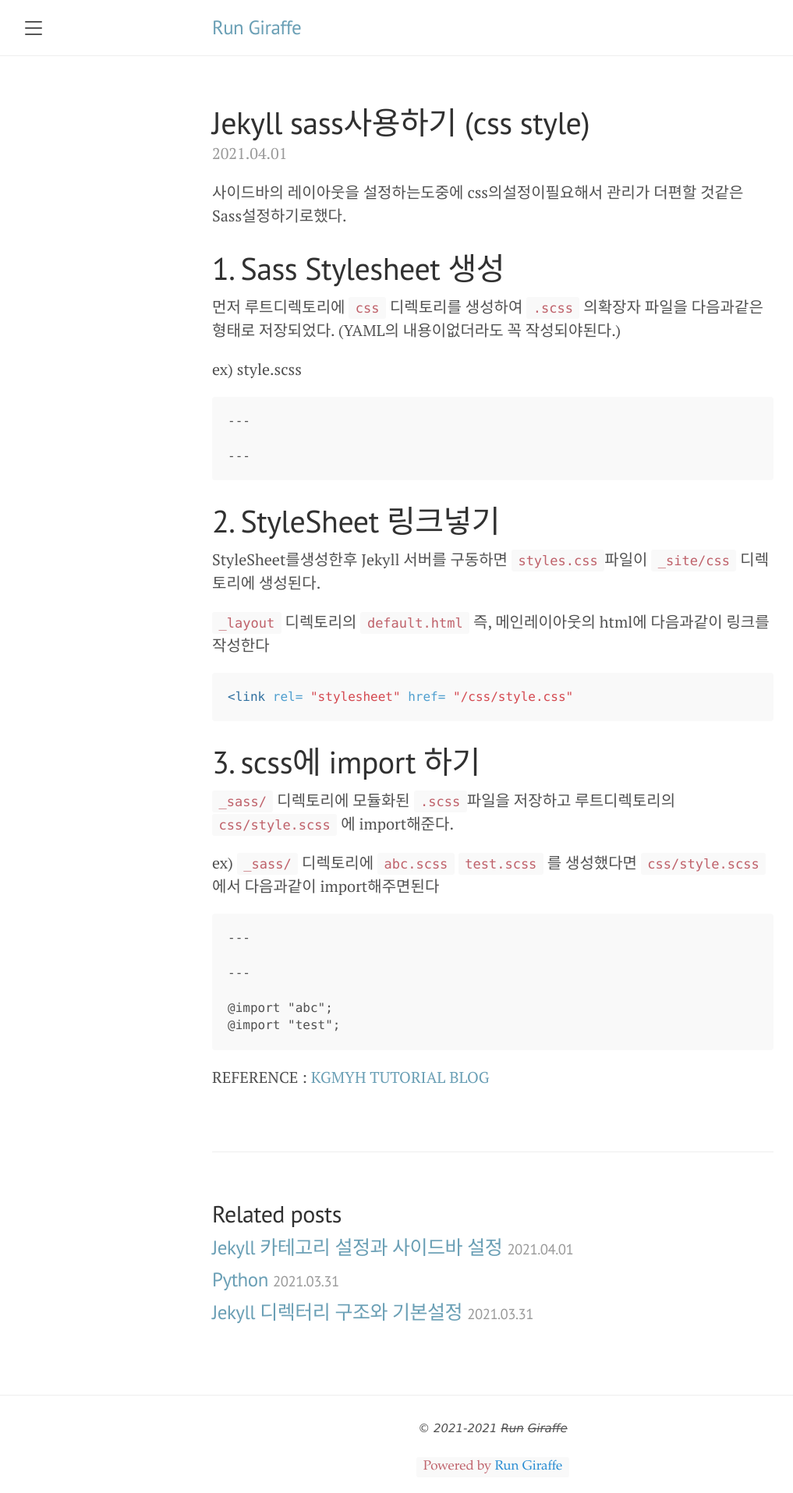
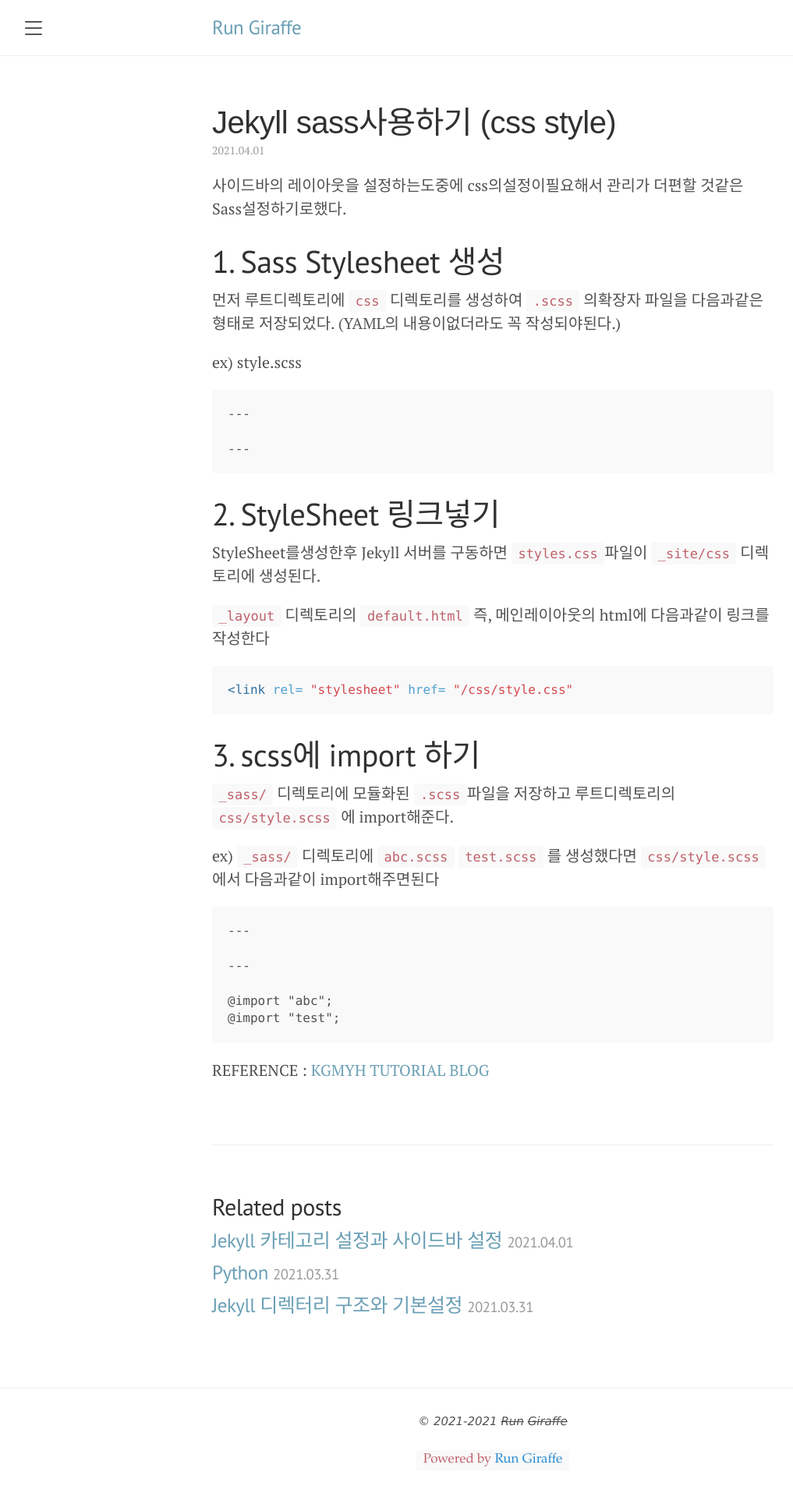
Before and after one commit to froggy0m0/froggy0m0.github.io, a Jekyll site: the page built from _posts/GitHubPage/2021-04-01-jekyll_sass_setting.md, in a window 1280 px wide. Shown: the whole page at 78% size, without its empty margins (8-1025 px from the left). Built offline with Jekyll 4.4.1, drawn with Linux system fonts in a browser that asks for light colours.

Commit message:
Update style.scss

```diff
--- a/css/style.scss
+++ b/css/style.scss
@@ -4,5 +4,8 @@
 
 ---
 
+@import "syntax";
+@import "poole";
+@import "lanyon";
 @import "sidebar_category";
 @import "post";
```
